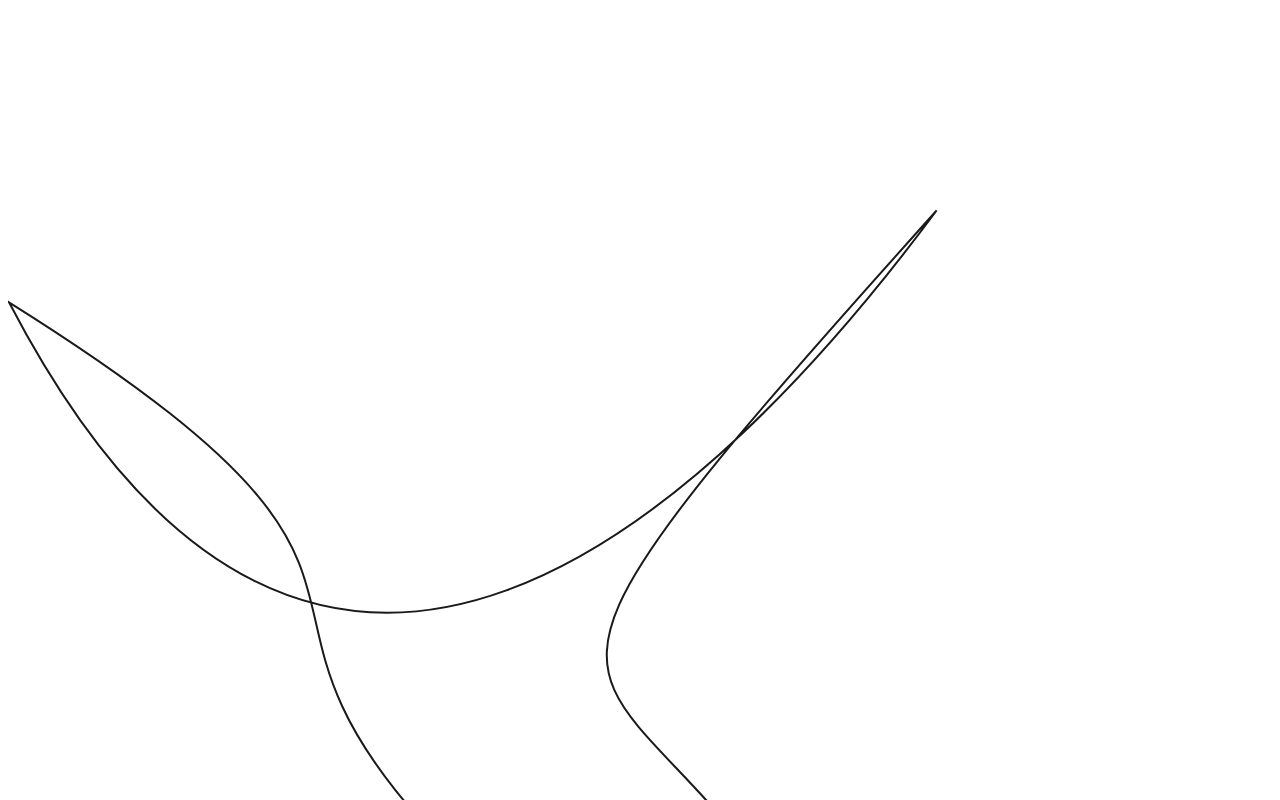
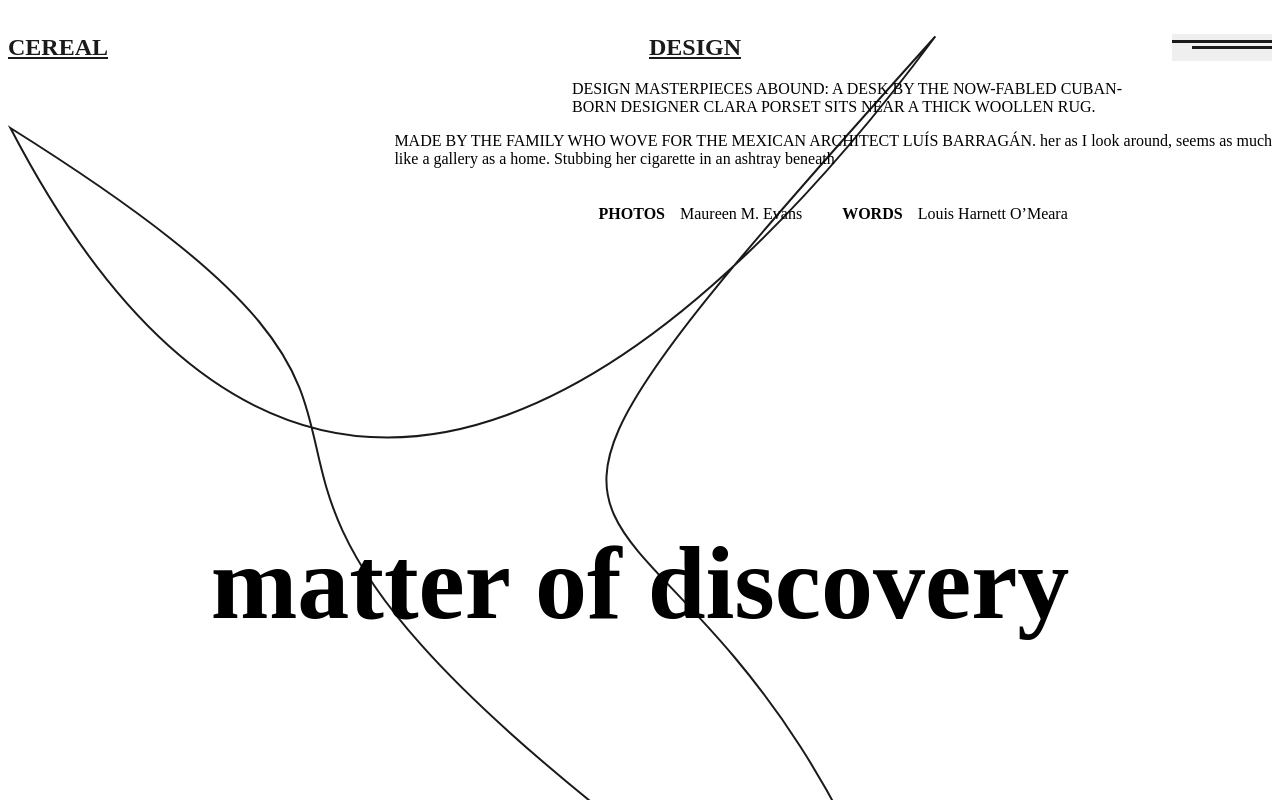
Before and after one commit to Anatoli1022/cereal, a React (Vite) app: page / in a window 1280 px wide. Shown: the top 800 px of the page. Built offline with nearby package versions, Linux system fonts and the light colour scheme; the HTML template or start-up script is replaced by a standard one; a web font is replaced by a local one.

Commit message:
feat: add hero section , header

```diff
--- a/src/components/pages/home/hero/Hero.jsx
+++ b/src/components/pages/home/hero/Hero.jsx
@@ -73,10 +73,34 @@
 
   return (
     <section className={cx('hero')}>
-      <div className={cx('container')}>
+      <div className={cx('container', 'hero-wrapper')}>
+        <div className={cx('wrapper-text')}>
+          <p className={cx('subtext-right')}>
+            DESIGN MASTERPIECES ABOUND: A DESK BY THE NOW-FABLED CUBAN-
+            <br />
+            BORN DESIGNER CLARA PORSET SITS NEAR A THICK WOOLLEN RUG.
+          </p>
+          <p>
+            MADE BY THE FAMILY WHO WOVE FOR THE MEXICAN ARCHITECT LUÍS BARRAGÁN.
+            her as I look around, seems as much <br />
+            like a gallery as a home. Stubbing her cigarette in an ashtray
+            beneath
+          </p>
+          <div className={cx('wrapper-sub-text')}>
+            <div>
+              <h4 className={cx('subtitle')}>PHOTOS</h4>
+              <span>Maureen M. Evans</span>
+            </div>
+            <div>
+              <h4 className={cx('subtitle')}>WORDS</h4>
+              <span>Louis Harnett O’Meara</span>
+            </div>
+          </div>
+        </div>
+        <h1 className={cx('title')}>Matter of Discovery</h1>
         <motion.svg
           width="960.005371"
-          height="1021.496094"
+          height="1018.496094"
           viewBox="0 0 960.005 1021.5"
           fill="none"
           xmlns="http://www.w3.org/2000/svg"
--- a/src/components/pages/home/hero/Hero.module.scss
+++ b/src/components/pages/home/hero/Hero.module.scss
@@ -1,11 +1,49 @@
-.hero {
-  padding-top: 200px;
+.hero-wrapper {
+  position: relative;
+}
+.title {
+  position: absolute;
+  left: 0;
+  right: 0;
+  text-align: center;
+  font-size: 104px;
+  font-weight: 600;
+  z-index: 2;
+  top: 40%;
+  text-transform: lowercase;
 }
 .wrapper-text {
   margin-left: auto;
   max-width: 922px;
-  margin-top: 30px;
+
+  &:first-child {
+    top: 30px;
+    position: absolute;
+    right: 0;
+  }
+
+  &:last-child {
+    margin-top: -232px;
+  }
 }
+
+.wrapper-sub-text {
+  margin-top: 2px;
+  display: flex;
+  justify-content: center;
+  column-gap: 40px;
+}
+
+.subtext-right {
+  margin-left: auto;
+  max-width: 700px;
+}
+
+.subtitle {
+  display: inline-block;
+  padding-right: 15px;
+}
+
 .title-min {
   font-size: 18px;
   font-weight: 700;
@@ -16,6 +54,6 @@
 }
 
 .text-right {
-  max-width: 726px;
   margin-left: auto;
+  max-width: 760px;
 }
--- a/src/components/shared/header/Header.jsx
+++ b/src/components/shared/header/Header.jsx
@@ -1,9 +1,21 @@
+import classNames from 'classnames/bind';
+import styles from './Header.module.scss';
+import { Link } from 'react-router-dom';
 
+const cx = classNames.bind(styles);
 
 const Header = () => {
   return (
-    <div></div>
-  )
-}
+    <header className={cx('header')}>
+      <div className={cx('container','header-container')}>
+        <nav className={cx('navigation')}>
+          <Link href="/" className={cx('link')}>cereal</Link>
+          <Link href="/" className={cx('link')}>design</Link>
+          <button className={cx('button')}></button>
+        </nav>
+      </div>
+    </header>
+  );
+};
 
-export default Header
+export default Header;
--- a/src/components/shared/header/Header.module.scss
+++ b/src/components/shared/header/Header.module.scss
@@ -0,0 +1,51 @@
+.header {
+  padding-top: 26px;
+}
+
+.header-container {
+  position: relative;
+}
+
+.navigation {
+  position: absolute;
+  width: 100%;
+  display: flex;
+  justify-content: space-between;
+}
+
+.link {
+  color: #1a1a1a;
+  font-size: 24px;
+  font-weight: 700;
+  text-transform: uppercase;
+
+  &:nth-last-child(2) {
+    margin-right: -110px;
+  }
+}
+
+.button {
+  position: relative;
+  cursor: pointer;
+  border: none;
+  width: 100%;
+  max-width: 100px;
+  &::before {
+    position: absolute;
+    content: '';
+    width: 80px;
+    top: 12px;
+    left: 20px;
+    height: 3px;
+    background: #1a1a1a;
+  }
+  &::after {
+    position: absolute;
+    width: 100px;
+    top: 6px;
+    left: 0;
+    height: 3px;
+    background: #1a1a1a;
+    content: '';
+  }
+}
```
